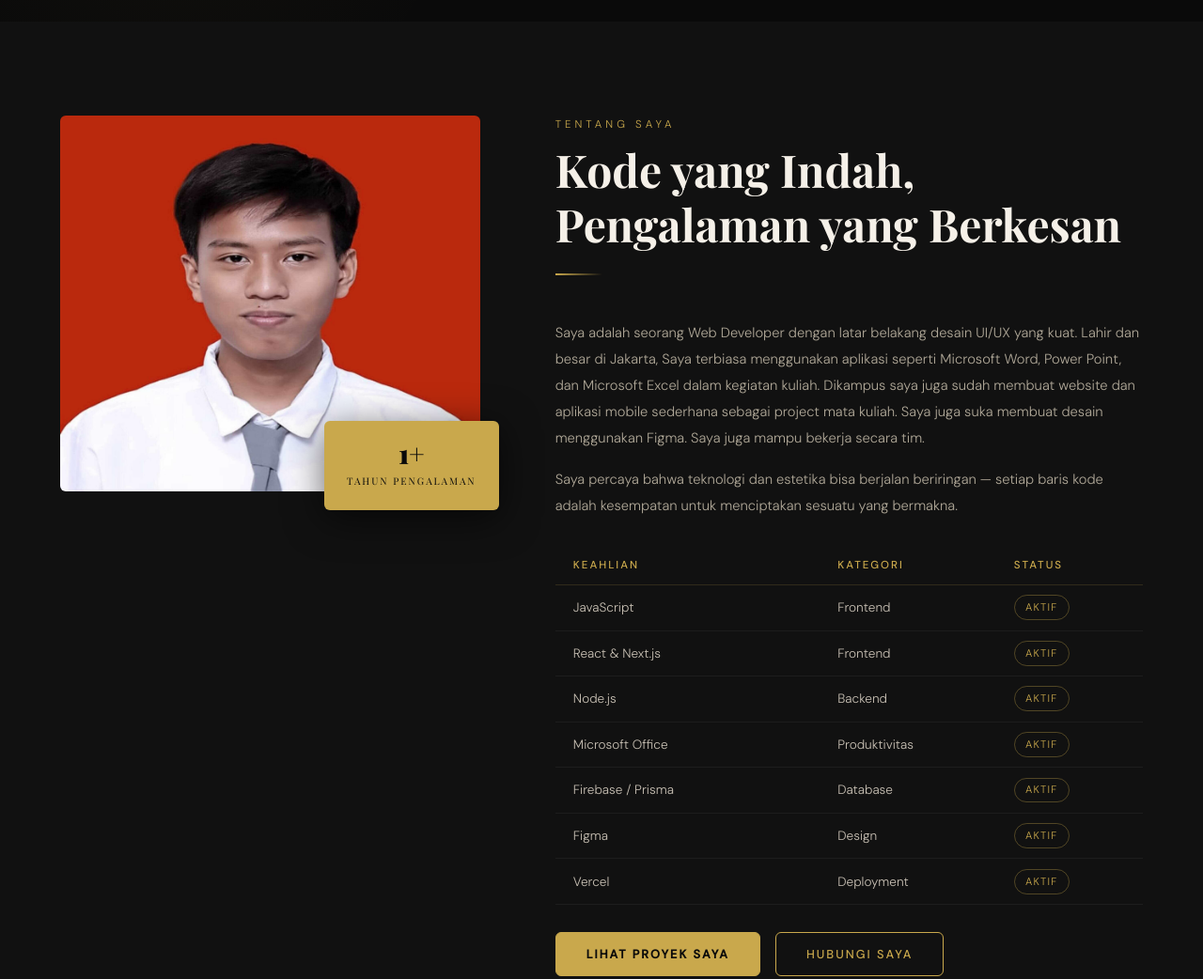
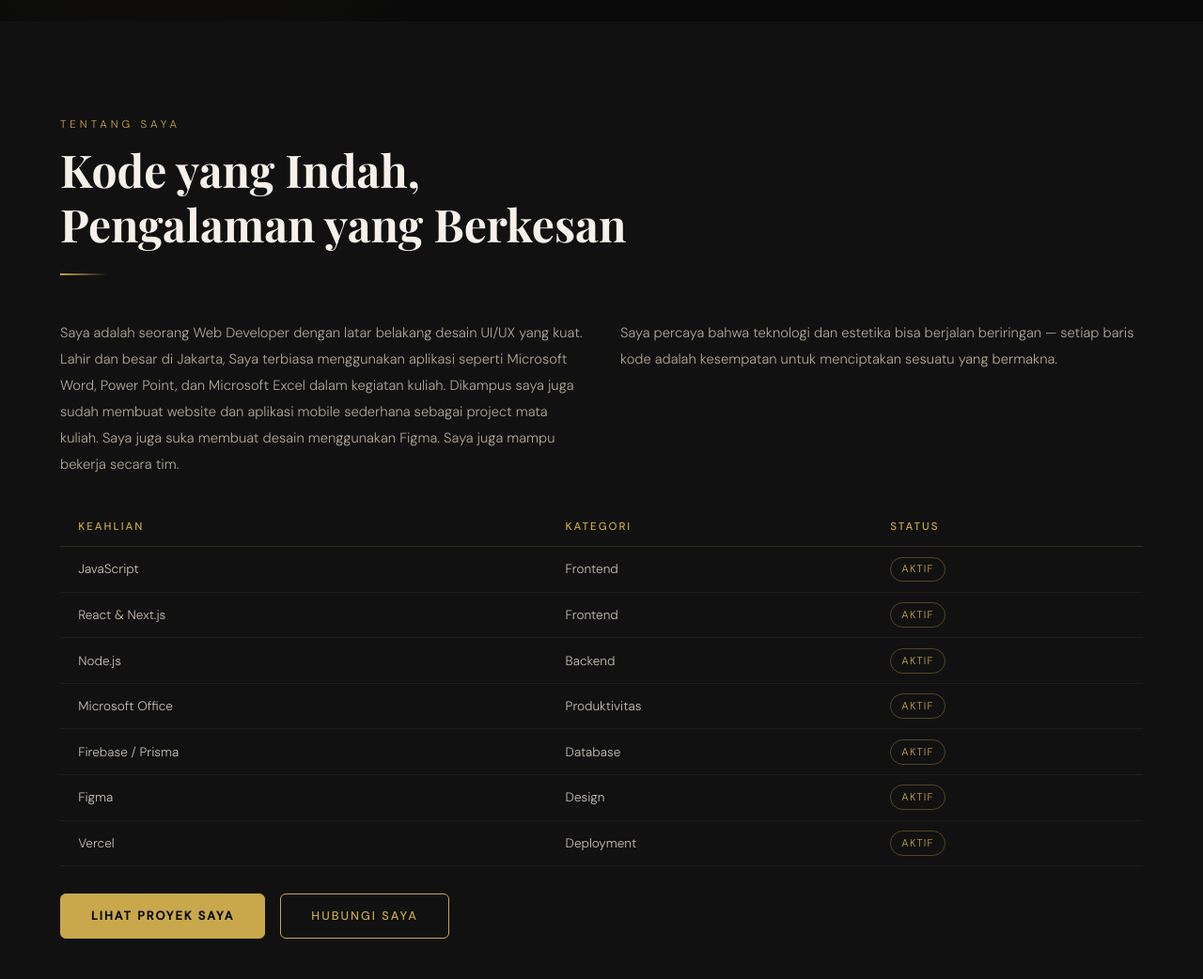
Before and after one commit to ahmadhaikalwahab12-dev/Fortofolio, a plain HTML site: page index.html in a window 1280 px wide. Shown: the part 900-1942 px from the top of the page at 94% size. Drawn offline with nearby package versions, Linux system fonts and the light colour scheme; a web font is replaced by a local one.

Commit message:
update portfolio

```diff
--- a/index.html
+++ b/index.html
@@ -171,38 +171,25 @@
 <!-- TENTANG SAYA -->
 <section id="tentang">
   <div style="max-width:1200px; margin:0 auto;">
-    <div class="about-grid">
-
-      <div class="about-img-wrap animate-fadeup">
-        <div class="about-img-frame">
-           <img
-            src="forto.jpeg"
-            alt="Foto Ahmad Haikal Wahab"
-            style="width:100%; height:100%; object-fit:cover; object-position:top;"
-            onerror="this.style.display='none'; this.nextElementSibling.style.display='flex';"
-          />
-        </div>
-        <div class="about-badge">
-          <span class="big">1+</span>
-          <span class="sm">Tahun Pengalaman</span>
-        </div>
-      </div>
-
-      <div class="animate-fadeup delay-1">
+    <div class="animate-fadeup">
       <span class="section-label">Tentang Saya</span>
       <h2 class="section-title">Kode yang Indah,<br>Pengalaman yang Berkesan</h2>
       <div class="divider"></div>
 
-        <p style="color:#b0a898; font-size:0.92rem; margin-bottom:1rem; line-height:1.9;">
+      <div class="about-content">
+        <div class="about-text-cols">
+          <p style="color:#b0a898; font-size:0.92rem; line-height:1.9;">
             Saya adalah seorang Web Developer dengan latar belakang desain UI/UX yang kuat.
             Lahir dan besar di Jakarta, Saya terbiasa menggunakan aplikasi seperti Microsoft Word,
             Power Point, dan Microsoft Excel dalam kegiatan kuliah. Dikampus saya juga sudah membuat website dan aplikasi mobile
             sederhana sebagai project mata kuliah. Saya juga suka membuat desain menggunakan Figma. Saya juga mampu bekerja secara tim.
           </p>
-        <p style="color:#b0a898; font-size:0.92rem; margin-bottom:1.5rem; line-height:1.9;">
+          <p style="color:#b0a898; font-size:0.92rem; line-height:1.9;">
             Saya percaya bahwa teknologi dan estetika bisa berjalan beriringan — setiap baris kode
             adalah kesempatan untuk menciptakan sesuatu yang bermakna.
           </p>
+        </div>
+      </div>
 
       <!-- Tabel kemampuan -->
       <table class="about-skills-table">
@@ -256,8 +243,6 @@
           <a href="#portofolio" class="btn btn-solid">Lihat Proyek Saya</a>
           <a href="#kontak" class="btn">Hubungi Saya</a>
         </div>
-      </div>
-
     </div>
   </div>
 </section>
--- a/style.css
+++ b/style.css
@@ -369,53 +369,22 @@ section { padding: 100px 5%; }
   background: var(--bg-2);
 }
 
-.about-grid {
-  display: grid;
-  grid-template-columns: 1fr 1.4fr;
-  gap: 5rem;
-  align-items: start;
+.about-content {
+  margin-bottom: 2rem;
 }
 
-.about-img-wrap { position: relative; }
-
-.about-img-frame {
-  width: 100%;
-  aspect-ratio: 3/4;
-  max-height: 480px;
-  overflow: hidden;
-  border-radius: var(--radius);
-  position: relative;
+.about-text-cols {
+  display: grid;
+  grid-template-columns: 1fr 1fr;
+  gap: 2.5rem;
+  margin-bottom: 0;
 }
 
-.about-img-frame img {
-  width: 100%; height: 100%;
-  object-fit: cover;
-  filter: grayscale(15%);
-}
-
-.about-badge {
-  position: absolute; bottom: -20px; right: -20px;
-  background: var(--gold);
-  color: var(--bg);
-  padding: 1.2rem 1.5rem;
-  border-radius: var(--radius);
-  font-family: var(--font-head);
-  text-align: center;
-  box-shadow: var(--shadow);
-}
-.about-badge .big { font-size: 1.8rem; font-weight: 900; display: block; line-height: 1; }
-.about-badge .sm { font-size: 0.65rem; letter-spacing: 2px; text-transform: uppercase; }
-
-.about-list {
-  display: grid; grid-template-columns: 1fr 1fr; gap: 0.8rem;
-  margin: 1.8rem 0;
-}
-.about-list li {
-  display: flex; align-items: center; gap: 0.6rem;
-  font-size: 0.88rem; color: #b0a898;
-}
-.about-list li::before {
-  content: '▸'; color: var(--gold); font-size: 0.75rem;
+@media (max-width: 680px) {
+  .about-text-cols {
+    grid-template-columns: 1fr;
+    gap: 1rem;
+  }
 }
 
 /* About Skills Table */
```
Lines whose indentation alone changed are shown as unchanged.
